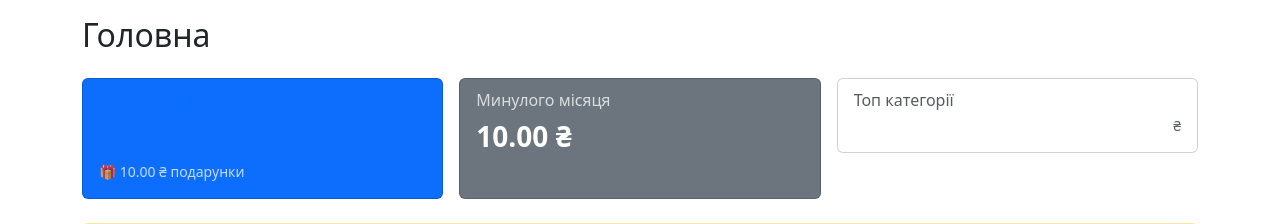
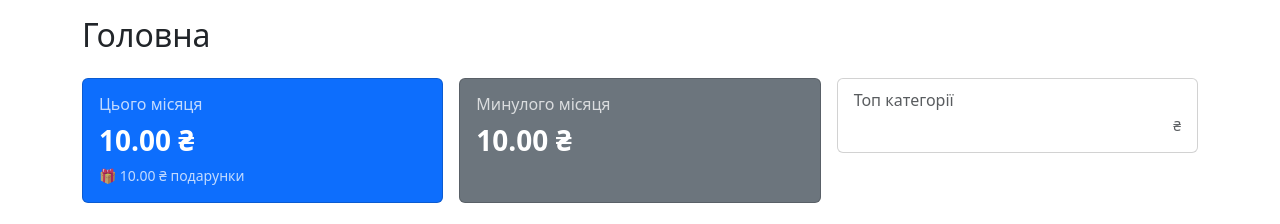
Before and after one commit to agamaontherock/ReceiptLens, a Django app: template receipts/templates/receipts/dashboard.html in a window 1280 px wide. Shown: the part 56-280 px from the top of the page. Run offline with Django 5.2, Linux system fonts and the light colour scheme; tables that the repository leaves empty hold one stand-in row (values such as "Sample post"); the template is opened without the code that fills it: values that come from a table or form of the project are taken from there, most other values are stand-ins (such as "Sample title", 1, 10 or a date in 2020).

Commit message:
fix: styles and alignment

```diff
--- a/receipts/templates/receipts/dashboard.html
+++ b/receipts/templates/receipts/dashboard.html
@@ -9,8 +9,8 @@
        class="text-decoration-none">
       <div class="card text-bg-primary h-100">
         <div class="card-body">
-          <h6 class="card-subtitle mb-1 opacity-75">Цього місяця</h6>
-          <p class="card-text fs-3 fw-bold mb-0">{{ this_month_total|floatformat:2 }} ₴</p>
+          <h6 class="mb-1 text-white opacity-75">Цього місяця</h6>
+          <p class="fs-3 fw-bold mb-0 text-white">{{ this_month_total|floatformat:2 }} ₴</p>
           {% if gift_this_month %}
           <p class="card-text small mb-0 opacity-75 mt-1">
             <a href="{% url 'analytics' %}?mode=gifts&from_date={{ this_month_from }}&to_date={{ this_month_to }}"
@@ -28,8 +28,8 @@
        class="text-decoration-none">
       <div class="card text-bg-secondary h-100">
         <div class="card-body">
-          <h6 class="card-subtitle mb-1 opacity-75">Минулого місяця</h6>
-          <p class="card-text fs-3 fw-bold mb-0">{{ last_month_total|floatformat:2 }} ₴</p>
+          <h6 class="mb-1 text-white opacity-75">Минулого місяця</h6>
+          <p class="fs-3 fw-bold mb-0 text-white">{{ last_month_total|floatformat:2 }} ₴</p>
         </div>
       </div>
     </a>
--- a/receipts/templates/receipts/pending_imports.html
+++ b/receipts/templates/receipts/pending_imports.html
@@ -59,7 +59,7 @@
             (спроб: {{ pi.retry_count }}/5)
           </div>
         {% elif pi.status == "failed" %}
-          <div class="small text-danger mt-1">
+          <div class="small text-danger mt-1 text-break">
             <i class="bi bi-exclamation-triangle"></i>
             Всі спроби вичерпано.
             {% if pi.last_error %}<span class="text-muted">{{ pi.last_error|truncatechars:120 }}</span>{% endif %}
```
